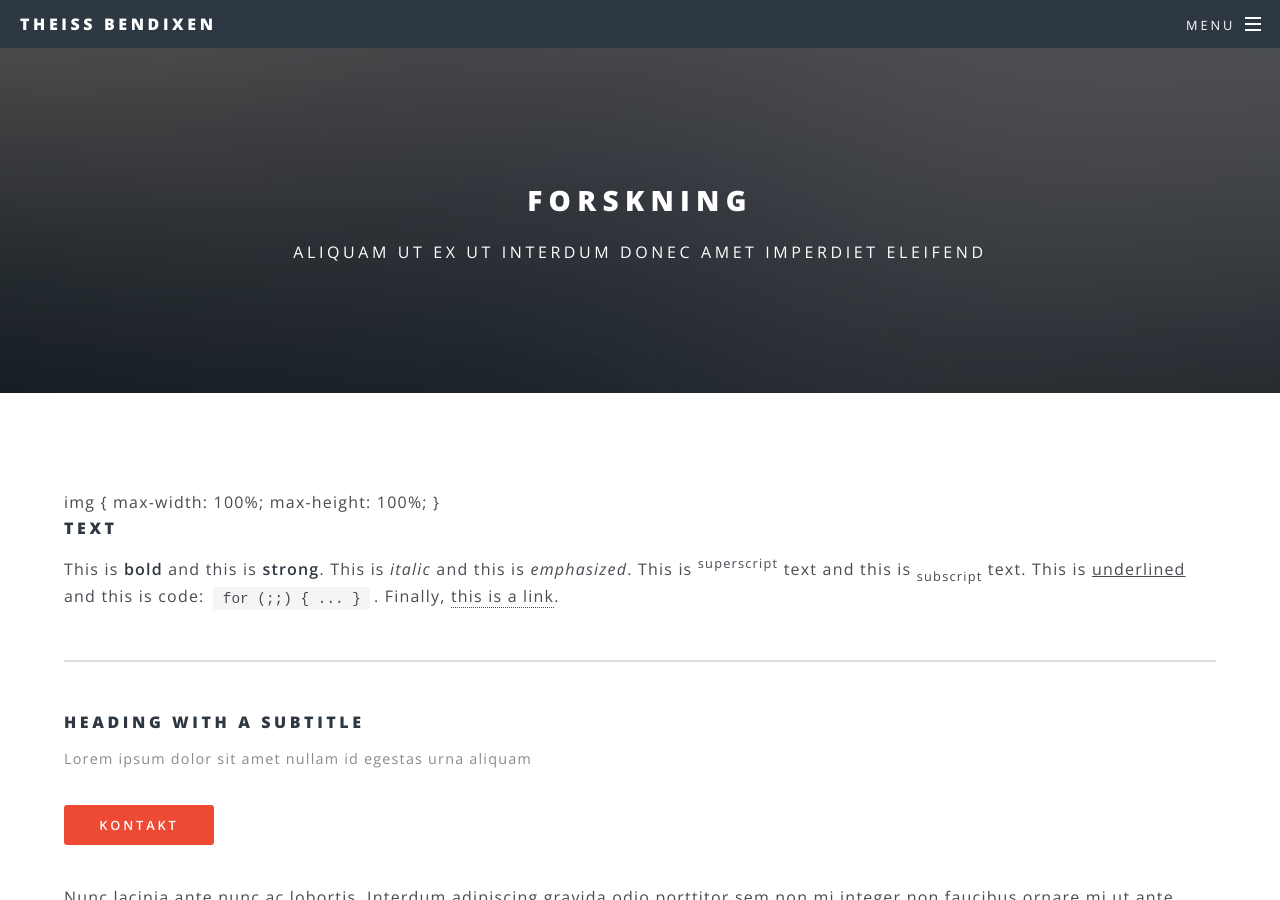
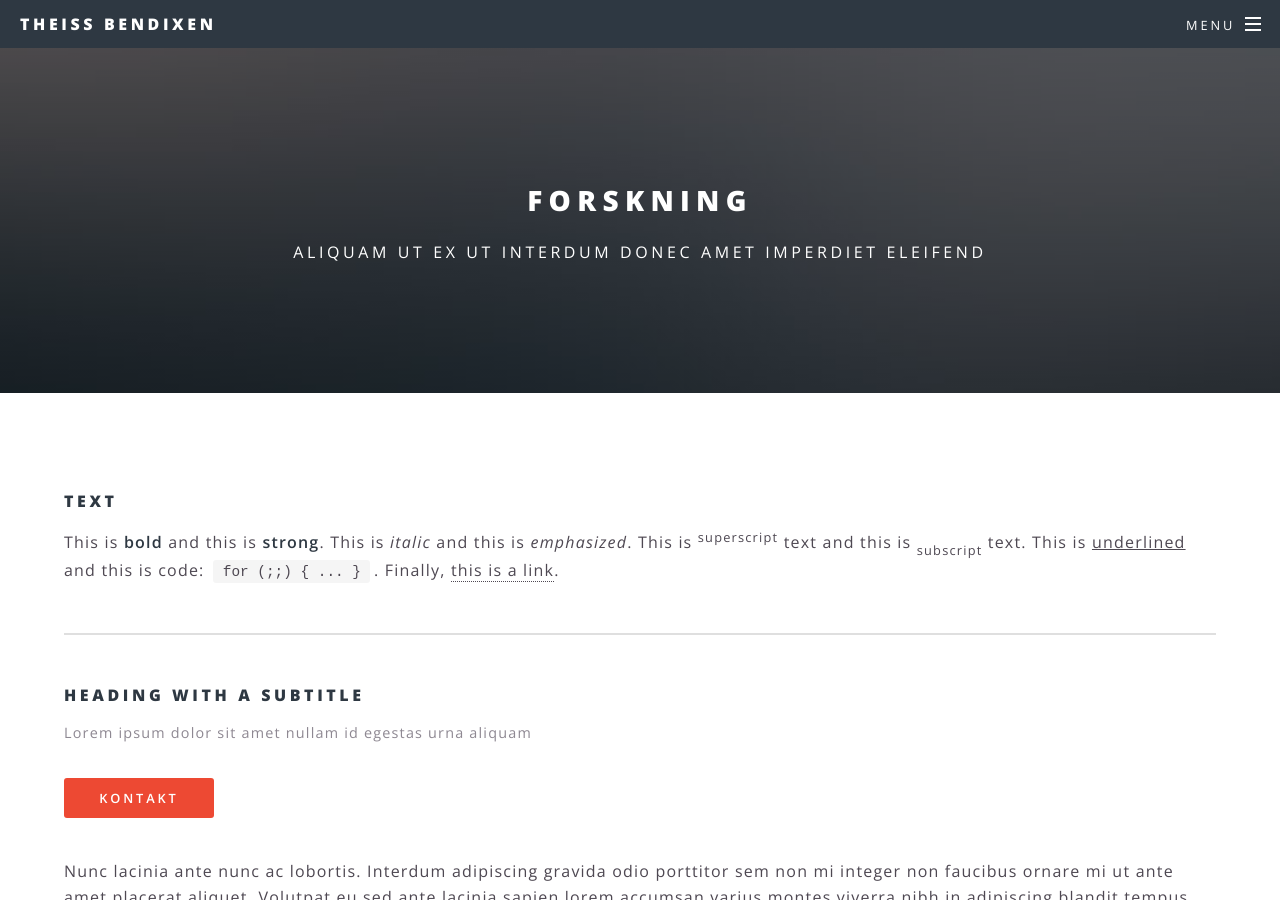
Before and after one commit to tbendixen/tbendixen.github.io, a Jekyll site: the page built from elements.html, in a window 1280 px wide and 900 px high. Built offline with Jekyll 4.4.1, drawn with Linux system fonts in a browser that asks for light colours.

Commit message:
Update elements.html

```diff
--- a/elements.html
+++ b/elements.html
@@ -2,10 +2,7 @@
 layout: page
 title: Forskning
 ---
-img {
-    max-width: 100%;
-    max-height: 100%;
-}
+
 			<section>
 				<h4>Text</h4>
 				<p>This is <b>bold</b> and this is <strong>strong</strong>. This is <i>italic</i> and this is <em>emphasized</em>.
```
